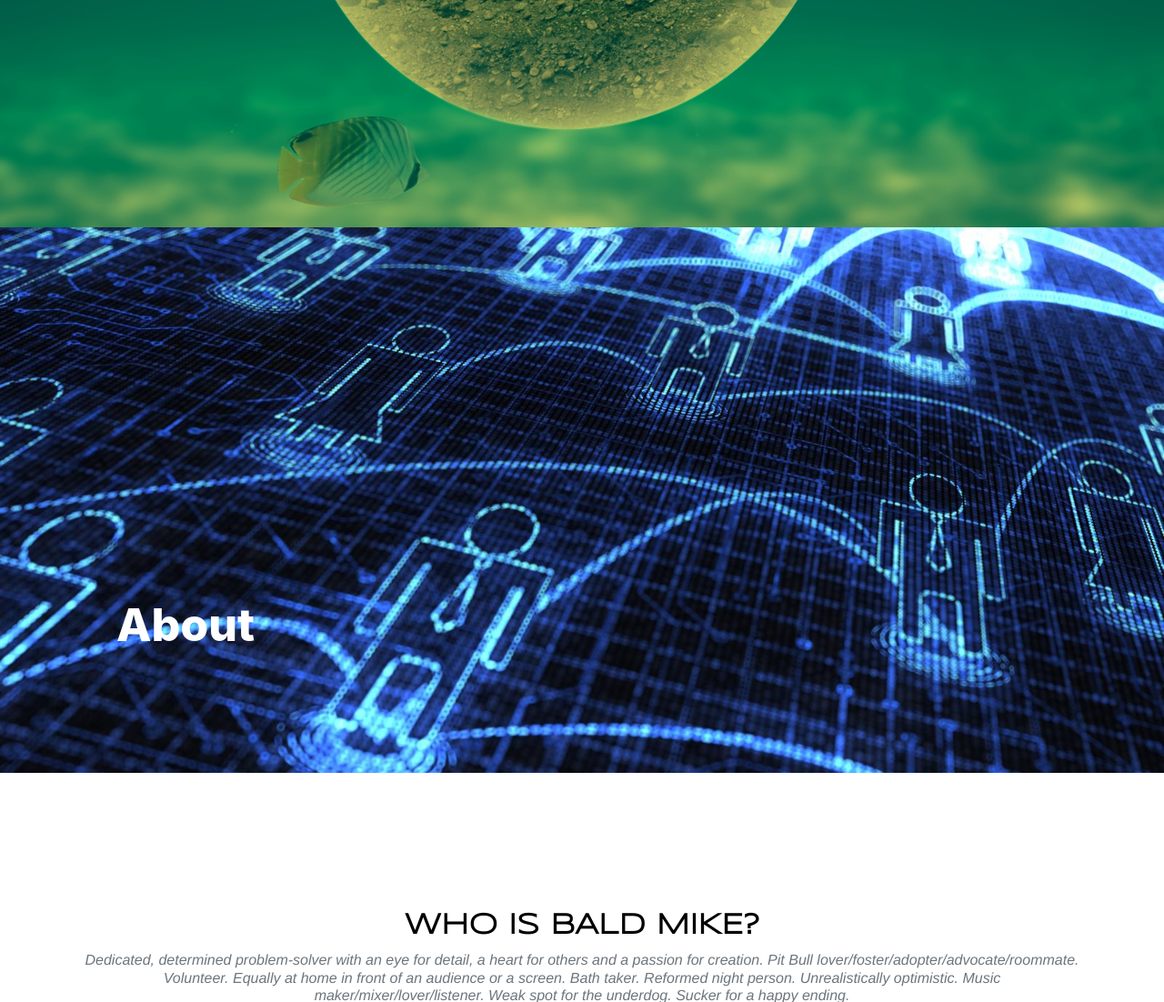
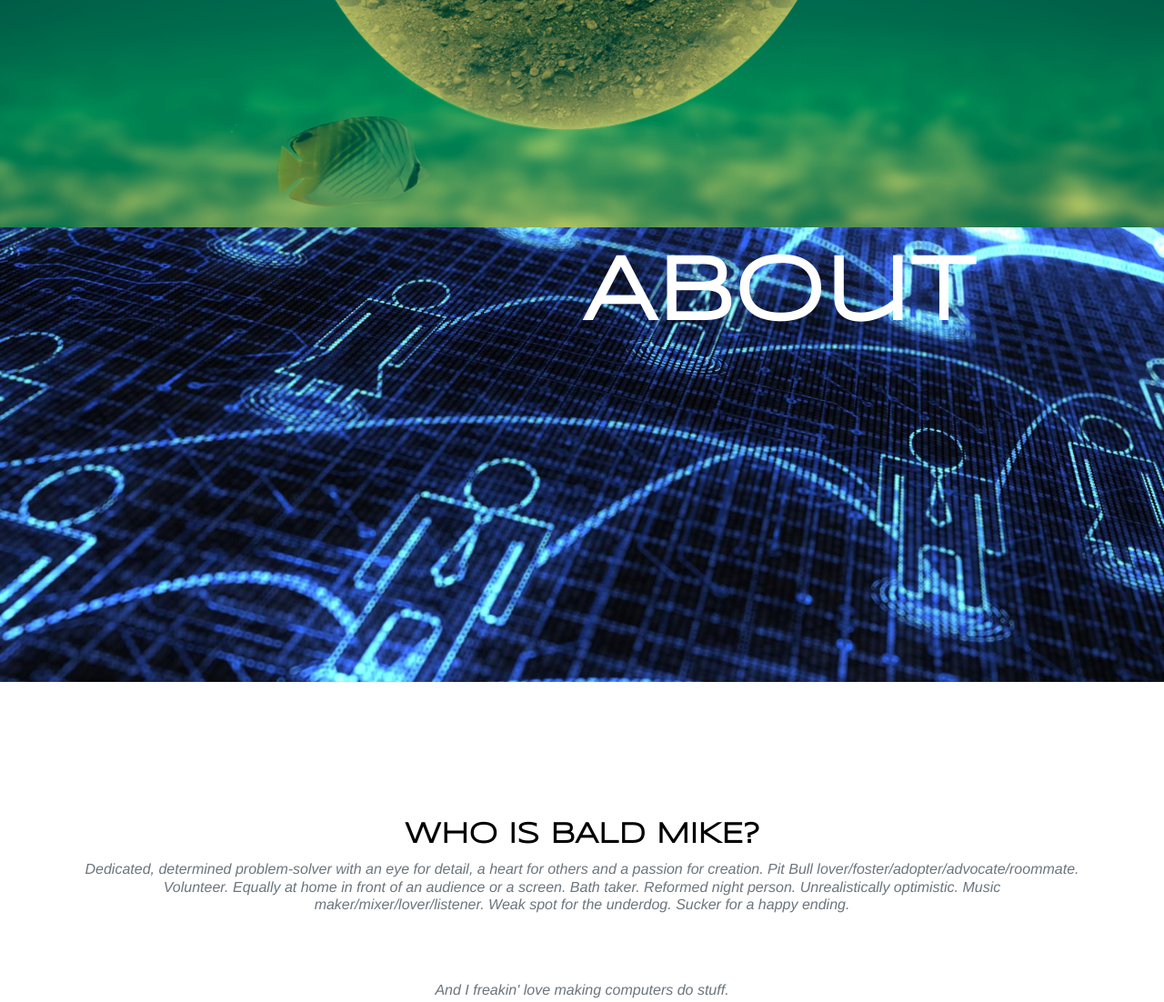
Before and after one commit to baldmike/portfolio2018, a Django app: page / in a window 1280 px wide; the page is wider, and only the part inside the window is pictured. Shown: the part 634-1736 px from the top of that part at 91% size. Run offline with Django 3.2, Linux system fonts and the light colour scheme; parts of the project's set-up code (start-up, migrations or seed data) failed here and were passed over; some libraries are stand-ins or nearby versions; some web fonts are replaced.

Commit message:
responsive connected headers

```diff
--- a/apps/portfolio_app/static/portfolio_app/css/styles.css
+++ b/apps/portfolio_app/static/portfolio_app/css/styles.css
@@ -29,9 +29,7 @@ h4,
 h5,
 h6 {
   font-weight: 800;
-  /* font-family: 'Montserrat', 'Helvetica Neue', 'Lobster',Helvetica, Arial, sans-serif;
-   */
-   font-family: 'Syncopate', sans-serif;
+  font-family: 'Syncopate', sans-serif;
 
 }
 
@@ -745,45 +743,93 @@ ul.social-buttons li a:active, ul.social-buttons li a:focus, ul.social-buttons l
 
 .connected {
   background-image: url("../img/internet.jpg");
-  min-height: 75vh;
+  min-height: 500px;
   background-attachment: fixed;
   background-position: center;
   background-repeat: no-repeat;
   background-size: cover;
+  color: white;
+  font-family: 'Syncopate', sans-serif;
+  letter-spacing: 1px;
+  font-size: 30px;
 }
 
-.connected1:after {
-  color: white;
-  font-size: 50px;
-  content: "About";
-  position: relative;
-  left: 10%;
-  top: 400px;
+@media (min-width: 300px) {
+  .connected1:after {
+    content: "About";
+    position: sticky;
+    margin-left: 50%;
+    top: 250px;
+    font-size: 40px;
+  }
 }
 
-.connected2:after {
-  color: white;
-  font-size: 50px;
-  content: "Tech Skills";
-  position: relative;
-  left: 10%;
-  top: 400px;
+@media (min-width: 900px) {
+  .connected1:after {
+    content: "About";
+    position: sticky;
+    margin-left: 50%;
+    top: 250px;
+    font-size: 100px;
+  }
 }
 
-.connected3:after {
-  color: white;
-  font-size: 50px;
-  content: "Portfolio";
-  position: relative;
-  left: 10%;
-  top: 400px;
+@media (min-width: 300px) {
+  .connected2:after {
+    content: "Tech";
+    position: sticky;
+    margin-left: 50%;
+    top: 250px;
+    font-size: 40px;
+  }
 }
 
-.connected4:after {
-  color: white;
-  font-size: 50px;
-  content: "Connect";
-  position: relative;
-  left: 10%;
-  top: 400px;
+@media (min-width: 900px) {
+  .connected2:after {
+    content: "Tech";
+    position: sticky;
+    margin-left: 50%;
+    top: 250px;
+    font-size: 100px;
+  }
 }
+
+@media (min-width: 300px) {
+  .connected3:after {
+    content: "Portfolio";
+    position: sticky;
+    margin-left: 50%;
+    top: 250px;
+    font-size: 40px;
+  }
+}
+
+@media (min-width: 900px) {
+  .connected3:after {
+    content: "Portfolio";
+    position: sticky;
+    margin-left: 50%;
+    top: 250px;
+    font-size: 100px;
+  }
+}
+
+@media (min-width: 300px) {
+  .connected4:after {
+    content: "Connect";
+    position: sticky;
+    margin-left: 50%;
+    top: 250px;
+    font-size: 40px;
+  }
+}
+
+@media (min-width: 900px) {
+  .connected4:after {
+    content: "Connect";
+    position: sticky;
+    margin-left: 50%;
+    top: 250px;
+    font-size: 100px;
+  }
+}
```
